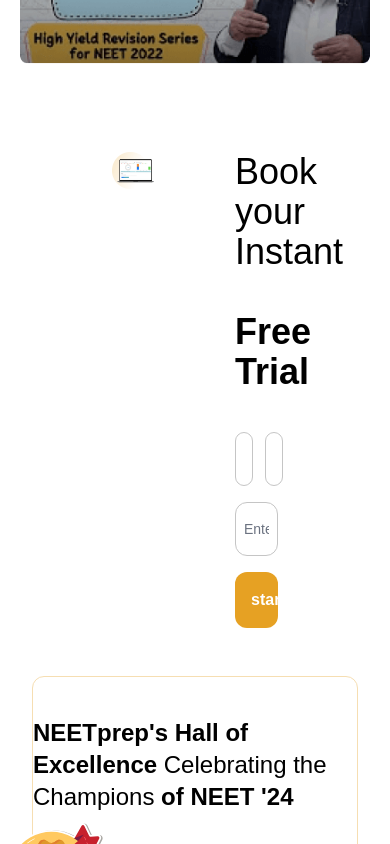
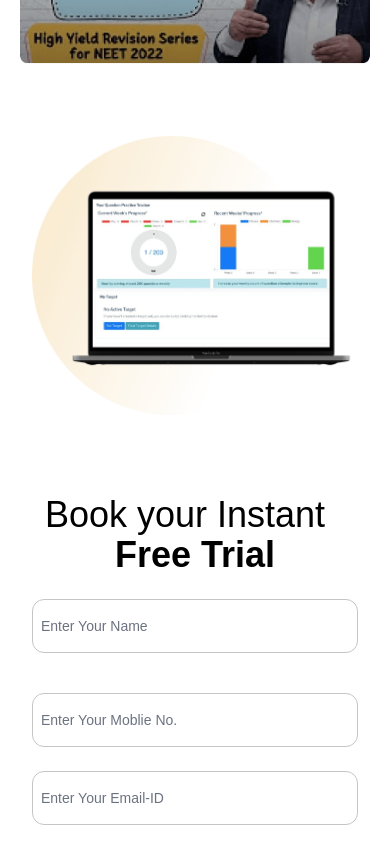
Before and after one commit to prashantsrana803/project1, a Next.js app: page / in a window 390 px wide. Shown: the part 1140-1984 px from the top of the page. Built offline with nearby package versions, Linux system fonts and the light colour scheme.

Commit message:
added responsiveness to FreeTrial

```diff
--- a/src/components/FreeTrial.tsx
+++ b/src/components/FreeTrial.tsx
@@ -4,34 +4,34 @@ import React from "react";
 
 const FreeTrial = () => {
   return (
-    <div className="mx-28 my-12">
-      <div className="grid grid-cols-2 gap-20">
+    <div className="mx-8 my-8 sm:mx-28 sm:my-12">
+      <div className="grid grid-cols-1 sm:grid-cols-2 gap-20">
         <div>
           <Image src={Laptop} alt="laptop" width={546} height={468} />
         </div>
 
-        <div className="flex flex-col justify-center">
+        <div className="flex flex-col justify-center ">
           <div>
-            <div className="font-extralight text-4xl">Book your Instant &nbsp;</div>
-            <div className="font-extrabold text-4xl pb-10">Free Trial</div>
+            <div className="font-extralight text-4xl text-center">Book your Instant &nbsp;</div>
+            <div className="font-extrabold text-4xl pb-6 text-center">Free Trial</div>
           </div>
 
           <form className="flex flex-col">
-            <div className="grid grid-cols-2 gap-4">
+            <div className="grid grid-cols-1 sm:grid-cols-2 gap-4">
               <input
                 type="text"
-                className="border rounded-xl border-[#C5C5C5] mb-4 py-4 px-2 text-sm"
+                className="border rounded-xl border-[#C5C5C5] mb-6 py-4 px-2 text-sm"
                 placeholder="Enter Your Name"
               />
               <input
                 type="phone"
-                className="border rounded-xl border-[#C5C5C5] mb-4 py-4 px-2 text-sm"
+                className="border rounded-xl border-[#C5C5C5] mb-6 py-4 px-2 text-sm"
                 placeholder="Enter Your Moblie No."
               />
             </div>
             <input
               type="email"
-              className="border rounded-xl border-[#C5C5C5] mb-4 py-4 px-2 text-sm"
+              className="border rounded-xl border-[#C5C5C5] mb-6 py-4 px-2 text-sm"
               placeholder="Enter Your Email-ID"
             />
             <input
```
